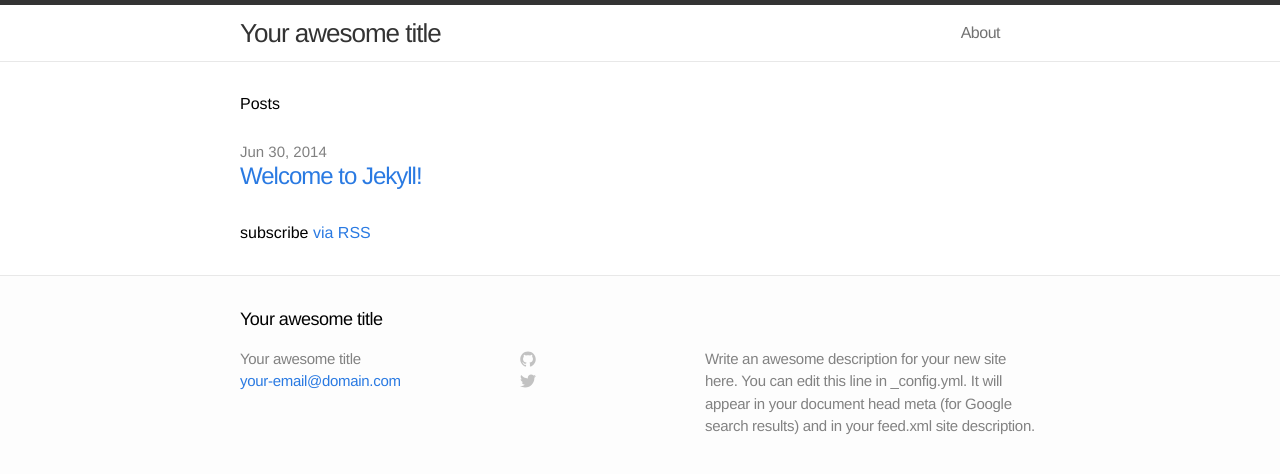
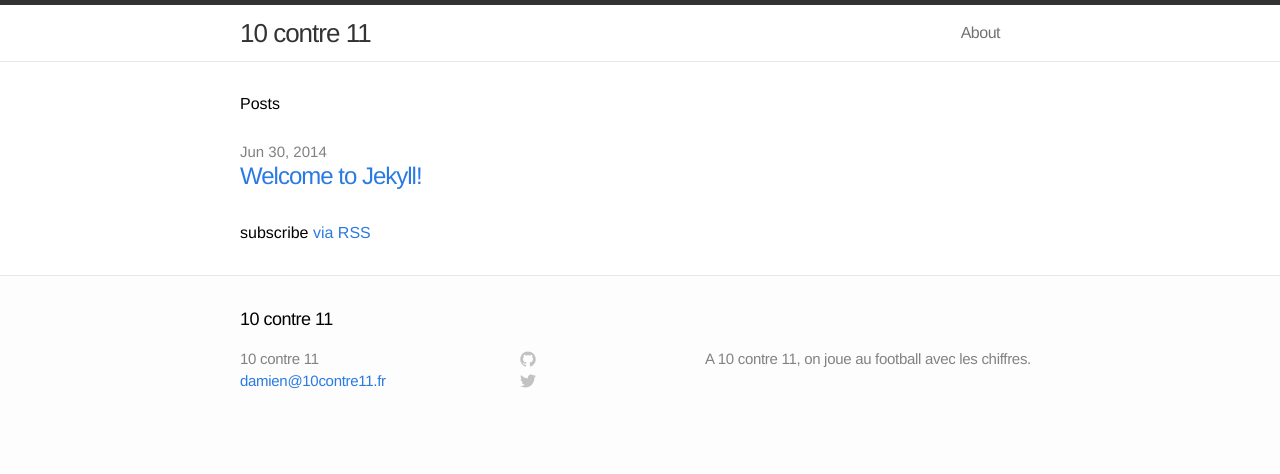
Before and after one commit to damiengo/stblg, a Jekyll site: the page built from index.html, in a window 1280 px wide. Shown: the top 474 px of the page. Built offline with Jekyll 4.4.1, drawn with Linux system fonts in a browser that asks for light colours.

Commit message:
UI updates

```diff
--- a/_config.yml
+++ b/_config.yml
@@ -1,9 +1,9 @@
 # Site settings
-title: Your awesome title
-email: your-email@domain.com
-description: "Write an awesome description for your new site here. You can edit this line in _config.yml. It will appear in your document head meta (for Google search results) and in your feed.xml site description."
+title: 10 contre 11
+email: damien@10contre11.fr
+description: "A 10 contre 11, on joue au football avec les chiffres."
 baseurl: ""
-url: "http://yourdomain.com"
+url: "http://10contre11.fr"
 
 # Build settings
 markdown: kramdown
```
